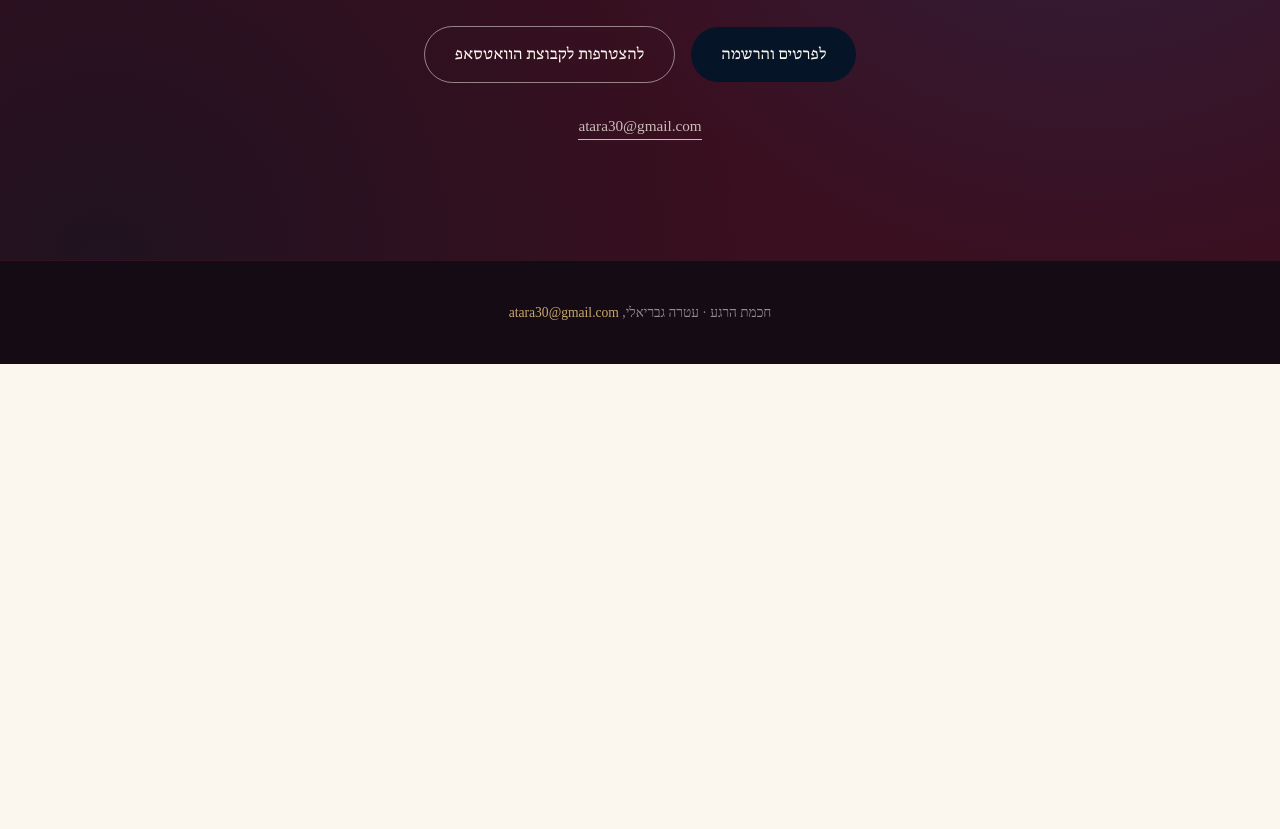
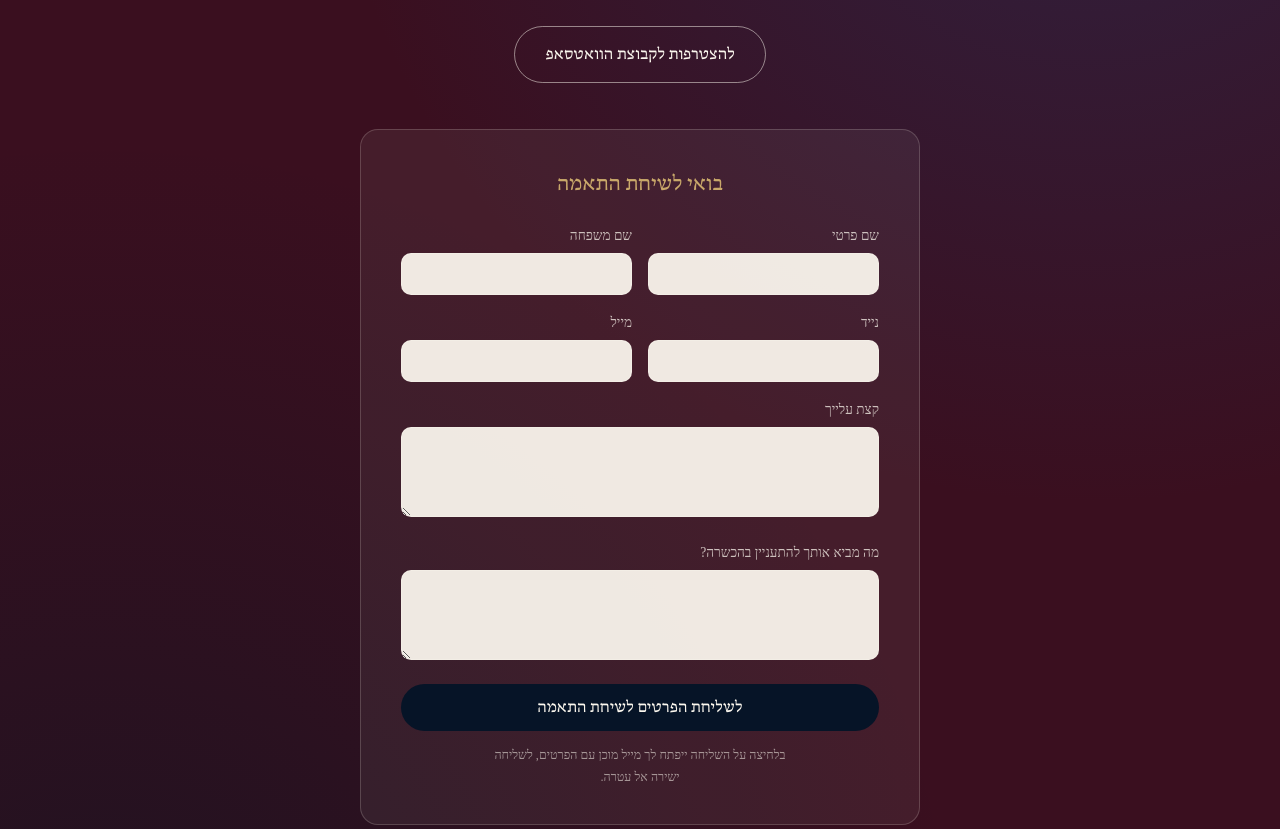
Before and after one commit to eliyahu-dayan-1/moment-smarten, a plain HTML site: page docs/tipul-todaati.html in a window 1280 px wide. Shown: the part 7900-8729 px from the top of the page. Before the commit the page ends 8264 px from the top, so only its background shows below. Drawn offline with Linux system fonts and the light colour scheme; a web font is replaced by a local one.

Commit message:
הוספת טופס בואי לשיחת התאמה בדף ההכשרה
Co-Authored-By: Claude Sonnet 5 <noreply@anthropic.com>

```diff
--- /dev/null
+++ b/docs/assets/js/fit-form.js
@@ -0,0 +1,35 @@
+(function () {
+  var form = document.getElementById("fitForm");
+  if (!form) return;
+
+  form.addEventListener("submit", function (e) {
+    e.preventDefault();
+
+    var firstName = form.firstName.value.trim();
+    var lastName = form.lastName.value.trim();
+    var phone = form.phone.value.trim();
+    var email = form.email.value.trim();
+    var about = form.about.value.trim();
+    var motivation = form.motivation.value.trim();
+
+    var subject = "בקשה לשיחת התאמה, " + firstName + " " + lastName;
+    var body = [
+      "שם פרטי: " + firstName,
+      "שם משפחה: " + lastName,
+      "נייד: " + phone,
+      "מייל: " + email,
+      "",
+      "קצת עלייך:",
+      about,
+      "",
+      "מה מביא אותך להתעניין בהכשרה:",
+      motivation
+    ].join("\n");
+
+    var mailto = "mailto:atara30@gmail.com"
+      + "?subject=" + encodeURIComponent(subject)
+      + "&body=" + encodeURIComponent(body);
+
+    window.location.href = mailto;
+  });
+})();
--- a/docs/tipul-todaati.html
+++ b/docs/tipul-todaati.html
@@ -414,6 +414,91 @@
     align-items: center;
     justify-content: center;
     gap: 16px;
+  }
+
+  /* טופס "בואי לשיחת התאמה" */
+  .fit-form {
+    max-width: 560px;
+    margin: 46px auto 0;
+    text-align: right;
+    background: rgba(251, 247, 238, 0.06);
+    border: 1px solid rgba(251, 247, 238, 0.18);
+    border-radius: 18px;
+    padding: 36px clamp(20px, 4vw, 40px);
+  }
+
+  .fit-form h3 {
+    color: var(--gold-light);
+    font-size: 1.3rem;
+    margin: 0 0 22px;
+    text-align: center;
+  }
+
+  .fit-form .form-row {
+    display: grid;
+    grid-template-columns: 1fr 1fr;
+    gap: 16px;
+  }
+
+  .fit-form .form-field {
+    margin-bottom: 16px;
+  }
+
+  .fit-form label {
+    display: block;
+    font-size: 0.85rem;
+    color: rgba(251, 247, 238, 0.75);
+    margin-bottom: 6px;
+  }
+
+  .fit-form input,
+  .fit-form textarea {
+    width: 100%;
+    background: rgba(251, 247, 238, 0.94);
+    border: 1px solid rgba(251, 247, 238, 0.3);
+    border-radius: 10px;
+    padding: 11px 14px;
+    font-family: var(--font-body);
+    font-size: 0.95rem;
+    color: var(--ink);
+  }
+
+  .fit-form input:focus,
+  .fit-form textarea:focus {
+    outline: 2px solid var(--gold-light);
+    outline-offset: 1px;
+  }
+
+  .fit-form textarea {
+    min-height: 90px;
+    resize: vertical;
+  }
+
+  .fit-form .form-submit {
+    display: block;
+    width: 100%;
+    margin-top: 6px;
+    border: none;
+    cursor: pointer;
+    font-family: var(--font-display);
+    font-size: 1rem;
+    padding: 14px 30px;
+    border-radius: 999px;
+    color: var(--cream);
+    background: #061427;
+  }
+
+  .fit-form .form-note {
+    margin-top: 14px;
+    font-size: 0.78rem;
+    color: rgba(251, 247, 238, 0.55);
+    text-align: center;
+  }
+
+  @media (max-width: 560px) {
+    .fit-form .form-row {
+      grid-template-columns: 1fr;
+    }
   }
 
   .landing-contact-email {
@@ -1026,9 +1111,43 @@
   <h2>מוזמנות להצטרף להכשרה</h2>
   <p>לפרטים נוספים, תאריכי פתיחה ותנאי הרשמה, אפשר לכתוב ישירות או להצטרף לקבוצת הוואטסאפ של חכמת הרגע.</p>
   <div class="landing-contact-actions">
-    <a class="cta-gold" href="#">לפרטים והרשמה</a>
     <a class="cta-outline" href="#" style="color:var(--cream);border-color:rgba(251,247,238,0.5)">להצטרפות לקבוצת הוואטסאפ</a>
   </div>
+
+  <form class="fit-form" id="fitForm">
+    <h3>בואי לשיחת התאמה</h3>
+    <div class="form-row">
+      <div class="form-field">
+        <label for="fitFirstName">שם פרטי</label>
+        <input type="text" id="fitFirstName" name="firstName" required>
+      </div>
+      <div class="form-field">
+        <label for="fitLastName">שם משפחה</label>
+        <input type="text" id="fitLastName" name="lastName" required>
+      </div>
+    </div>
+    <div class="form-row">
+      <div class="form-field">
+        <label for="fitPhone">נייד</label>
+        <input type="tel" id="fitPhone" name="phone" required>
+      </div>
+      <div class="form-field">
+        <label for="fitEmail">מייל</label>
+        <input type="email" id="fitEmail" name="email" required>
+      </div>
+    </div>
+    <div class="form-field">
+      <label for="fitAbout">קצת עלייך</label>
+      <textarea id="fitAbout" name="about"></textarea>
+    </div>
+    <div class="form-field">
+      <label for="fitMotivation">מה מביא אותך להתעניין בהכשרה?</label>
+      <textarea id="fitMotivation" name="motivation"></textarea>
+    </div>
+    <button type="submit" class="form-submit">לשליחת הפרטים לשיחת התאמה</button>
+    <p class="form-note">בלחיצה על השליחה ייפתח לך מייל מוכן עם הפרטים, לשליחה ישירה אל עטרה.</p>
+  </form>
+
   <a class="landing-contact-email" href="mailto:atara30@gmail.com">atara30@gmail.com</a>
 </section>
 
@@ -1039,5 +1158,6 @@
 </footer>
 
 <script src="assets/js/reveal.js"></script>
+<script src="assets/js/fit-form.js"></script>
 </body>
 </html>
```
